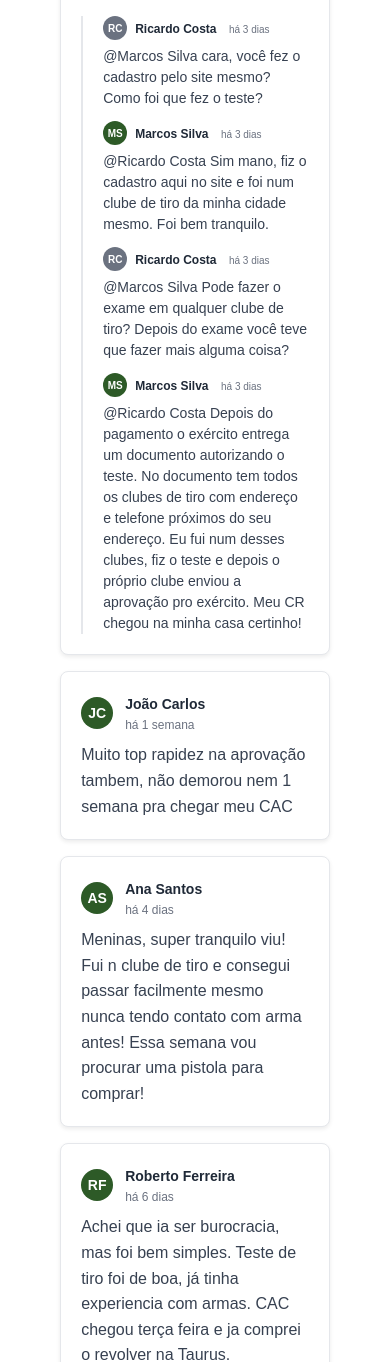
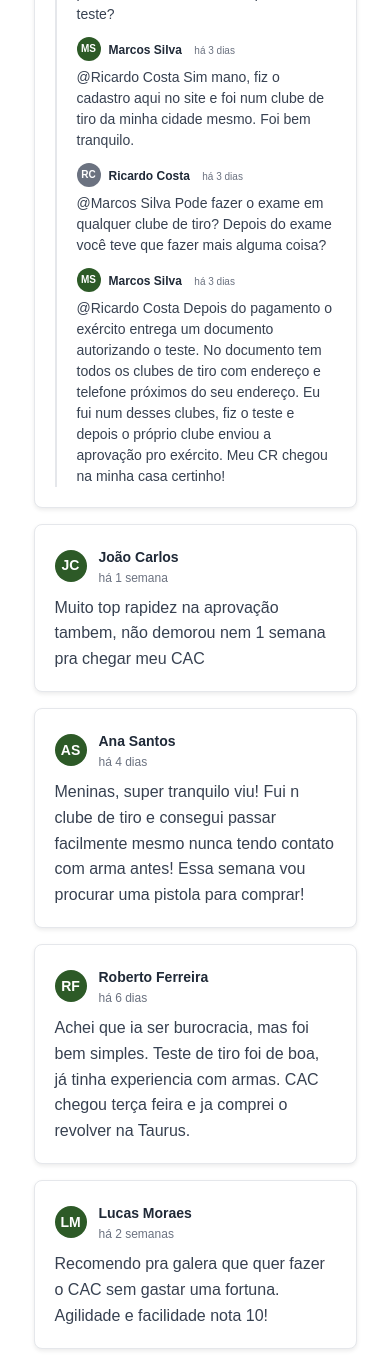
Before and after one commit to Senha1298/cac-1, a Flask app: page /aprovado in a window 390 px wide. Shown: the part 2177-3539 px from the top of the page. Run offline with Flask 3, Linux system fonts and the light colour scheme; the visitor is signed in with stand-in values (Sample User, id 1); data that the repository does not hold is empty; some libraries are stand-ins or nearby versions; some web fonts are replaced.

Commit message:
Improve layout and spacing for document approval page
Adjust main container and comment section styling in aprovado.html for better visual presentation and responsiveness.

Replit-Commit-Author: Agent
Replit-Commit-Session-Id: 4e8a3271-fc60-46cb-bbe1-2fb08af81737
Replit-Commit-Checkpoint-Type: full_checkpoint
Replit-Commit-Screenshot-Url: https://storage.googleapis.com/screenshot-production-us-central1/a7e5579c-c6ab-4f3c-abec-5cf7d859c244/4e8a3271-fc60-46cb-bbe1-2fb08af81737/X3TVppe

```diff
--- a/templates/aprovado.html
+++ b/templates/aprovado.html
@@ -6,7 +6,7 @@
         background-color: #fff !important;
     }
 </style>
-<main class="container mx-auto px-1 py-2 mt-4 max-w-none w-full" style="background-color: #fff;">
+<main style="background-color: #fff; width: 100%; padding: 8px 4px; margin-top: 16px;">
     <div class="mb-6">
         <p class="mb-3 text-base">Informamos que seu processo foi registrado com sucesso no Sistema Nacional de Armas (SINARM) da Polícia Federal. Para concluir a obtenção do Certificado de Registro CAC, <strong>é obrigatório o pagamento da Taxa de Emissão do CR no valor de R$ 64,80</strong>.</p>
     </div>
@@ -115,7 +115,7 @@
     </div>
 
 <!-- Seção de Comentários -->
-<div style="width: 95%; margin: 48px auto 0 auto; padding: 0 20px; background-color: #fff;">
+<div style="width: 98%; margin: 48px auto 0 auto; padding: 0 10px; background-color: #fff;">
 
     <div>
             <!-- Comentário 1 - Específico sobre teste de tiro -->
```
